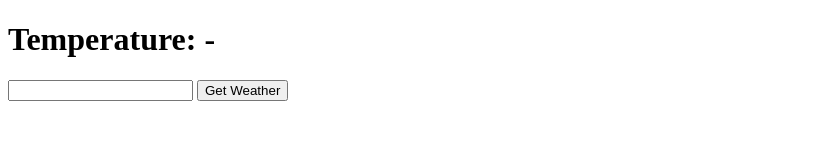
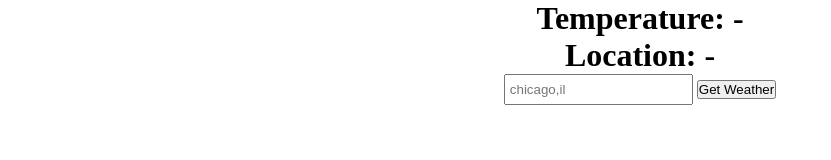
Before and after one commit to nolan-reilly/weather-app, a plain HTML site: page index.html in a window 1280 px wide. Shown: the whole page, without its empty margins (0-831 px from the left). Drawn offline with Linux system fonts and the light colour scheme.

Commit message:
Create basic weather app

```diff
--- a/index.html
+++ b/index.html
@@ -8,14 +8,17 @@
 </head>
 <body>
 
-    <h1 id="temp">Temperature: -</h1>
+    <div class="container">
 
-    <form id="form">
-        <label for="location"></label>
-        <input id="location" type="text">
+        <h1 id="temp">Temperature: -</h1>
+        <h1 id="text">Location: -</h1>
 
-        <button type="submit">Get Weather</button>
-    </form>
+        <form id="form">
+            <input id="location" type="text" placeholder="chicago,il">
+            <button type="submit">Get Weather</button>
+        </form>
+
+    </div>
 
     <script src="index.js"></script>
 </body>
--- a/index.js
+++ b/index.js
@@ -1,5 +1,6 @@
 const form = document.getElementById("form");
 const temp = document.getElementById("temp");
+
 // Need a better name for this DOM value as location interferes with the other portions of the code
 const text = document.getElementById("text");
 
@@ -10,6 +11,7 @@ form.addEventListener("submit", async (e) => {
     const location = form.location.value.toLowerCase();
 
     const weatherData = await getWeatherData(location);
+    displayLocation(location);
     displayTemperature(weatherData);
 })
 
@@ -23,6 +25,10 @@ async function getWeatherData(location) {
     }
 }
 
+function displayLocation(location) {
+    text.textContent = location;
+}
+
 function displayTemperature(weatherData) {
     temp.textContent = weatherData.current.temp_f;
 }
--- a/style.css
+++ b/style.css
@@ -0,0 +1,15 @@
+* {
+    margin: 0;
+    padding: 0;
+    box-sizing: border-box;
+}
+
+.container {
+    margin: 0 auto;
+    width: 80%;
+    text-align: center;
+}
+
+input {
+    padding: 6px 4px;
+}
```
